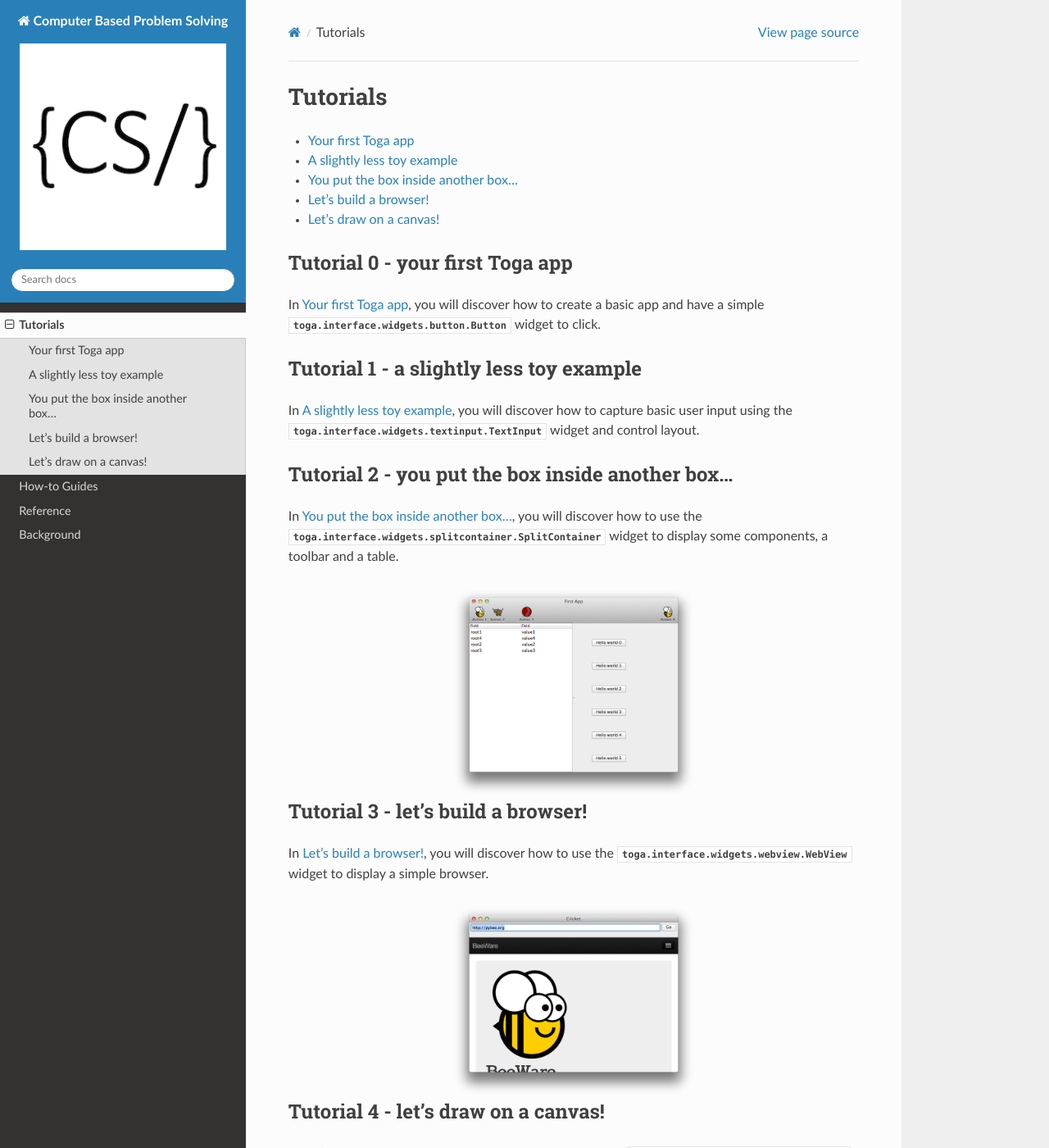
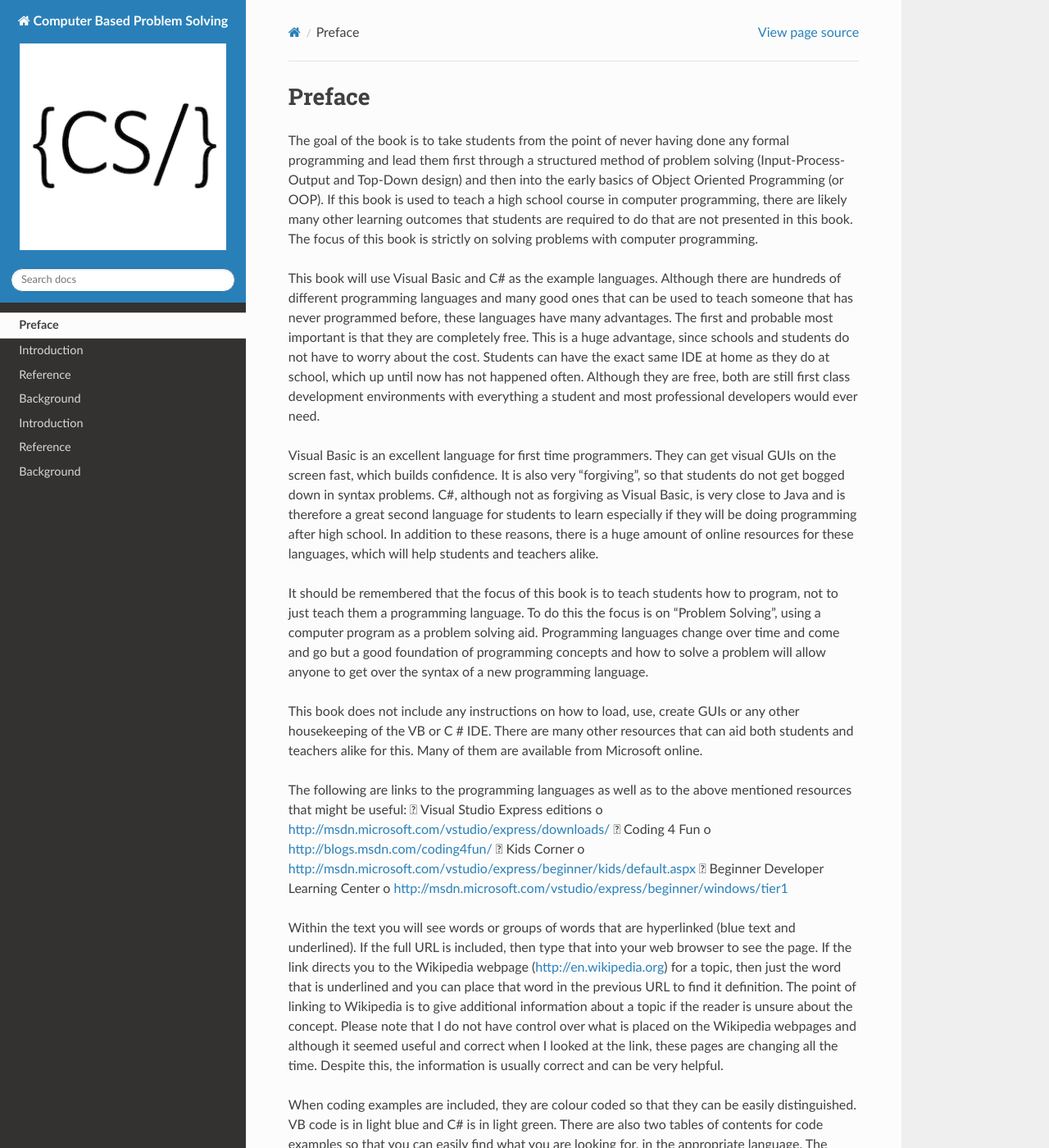
Before and after one commit to Mr-Coxall/Computer-Based-Problem-Solving, a Sphinx documentation site: the page built from docs/preface/index.rst, in a window 1280 px wide and 1400 px high. Shown: the whole window at 82% size. Built offline with Sphinx 7.4.7 and the Read the Docs theme 2.0.0, drawn with Linux system fonts in a browser that asks for light colours; pages that are not in the unit, such as notebooks, are missing from menus; some of the changed text lies outside the part shown.

Commit message:
converting chapters

```diff
--- a/docs/preface/index.rst
+++ b/docs/preface/index.rst
@@ -1,57 +1,31 @@
-.. _tutorial:
+.. _preface:
 
-=========
-Tutorials
-=========
+=======
+Preface
+=======
 
-.. toctree::
-   :maxdepth: 1
-   :titlesonly:
+The goal of the book is to take students from the point of never having done any formal programming and lead them first through a structured method of problem solving (Input-Process-Output and Top-Down design) and then into the early basics of Object Oriented Programming (or OOP). If this book is used to teach a high school course in computer programming, there are likely many other learning outcomes that students are required to do that are not presented in this book. The focus of this book is strictly on solving problems with computer programming.
 
-   tutorial-0
-   tutorial-1
-   tutorial-2
-   tutorial-3
-   tutorial-4
+This book will use Visual Basic and C# as the example languages. Although there are hundreds of different programming languages and many good ones that can be used to teach someone that has never programmed before, these languages have many advantages. The first and probable most important is that they are completely free. This is a huge advantage, since schools and students do not have to worry about the cost. Students can have the exact same IDE at home as they do at school, which up until now has not happened often. Although they are free, both are still first class development environments with everything a student and most professional developers would ever need.
 
+Visual Basic is an excellent language for first time programmers. They can get visual GUIs on the screen fast, which builds confidence. It is also very “forgiving”, so that students do not get bogged down in syntax problems. C#, although not as forgiving as Visual Basic, is very close to Java and is therefore a great second language for students to learn especially if they will be doing programming after high school. In addition to these reasons, there is a huge amount of online resources for these languages, which will help students and teachers alike.
 
-Tutorial 0 - your first Toga app
-================================
+It should be remembered that the focus of this book is to teach students how to program, not to just teach them a programming language. To do this the focus is on “Problem Solving”, using a computer program as a problem solving aid. Programming languages change over time and come and go but a good foundation of programming concepts and how to solve a problem will allow anyone to get over the syntax of a new programming language.
 
-In :doc:`tutorial-0`, you will discover how to create a basic app and have a simple :mod:`toga.interface.widgets.button.Button` widget to click.
+This book does not include any instructions on how to load, use, create GUIs or any other housekeeping of the VB or C # IDE. There are many other resources that can aid both students and teachers alike for this. Many of them are available from Microsoft online.
 
-Tutorial 1 - a slightly less toy example
-========================================
+The following are links to the programming languages as well as to the above mentioned resources that might be useful:
+ Visual Studio Express editions
+o http://msdn.microsoft.com/vstudio/express/downloads/
+ Coding 4 Fun
+o http://blogs.msdn.com/coding4fun/
+ Kids Corner
+o http://msdn.microsoft.com/vstudio/express/beginner/kids/default.aspx
+ Beginner Developer Learning Center
+o http://msdn.microsoft.com/vstudio/express/beginner/windows/tier1
 
-In :doc:`tutorial-1`, you will discover how to capture basic user input using the :mod:`toga.interface.widgets.textinput.TextInput` widget
-and control layout.
+Within the text you will see words or groups of words that are hyperlinked (blue text and underlined). If the full URL is included, then type that into your web browser to see the page. If the link directs you to the Wikipedia webpage (http://en.wikipedia.org) for a topic, then just the word that is underlined and you can place that word in the previous URL to find it definition. The point of linking to Wikipedia is to give additional information about a topic if the reader is unsure about the concept. Please note that I do not have control over what is placed on the Wikipedia webpages and although it seemed useful and correct when I looked at the link, these pages are changing all the time. Despite this, the information is usually correct and can be very helpful.
 
-Tutorial 2 - you put the box inside another box...
-==================================================
+When coding examples are included, they are colour coded so that they can be easily distinguished. VB code is in light blue and C# is in light green. There are also two tables of contents for code examples so that you can easily find what you are looking for, in the appropriate language. The coding examples are usually just snippets and do not include the complete source code you would need to recreate the program. Also as mentioned above, there is none or very little reference to the underlying GUI that exists in the program.
 
-In :doc:`tutorial-2`, you will discover how to use the :mod:`toga.interface.widgets.splitcontainer.SplitContainer` widget to display
-some components, a toolbar and a table.
-
-.. figure:: screenshots/tutorial-2.png
-    :align: center
-    :width: 300
-
-Tutorial 3 - let's build a browser!
-===================================
-
-In :doc:`tutorial-3`, you will discover how to use the :mod:`toga.interface.widgets.webview.WebView` widget to display
-a simple browser.
-
-.. figure:: screenshots/tutorial-3.png
-    :align: center
-    :width: 300
-
-Tutorial 4 - let's draw on a canvas!
-====================================
-
-In :doc:`tutorial-4`, you will discover how to use the :mod:`toga.interface.widgets.canvas.Canvas` widget to draw
-lines and shapes on a canvas.
-
-.. figure:: screenshots/tutorial-4.png
-    :align: center
-    :width: 300
+Key words and concepts that are being described are placed on the left-hand side of the page in the margin in blue. These are the words that you will see in the index and there so that they are easily referenced when looking up some topic.
```
Also changed, not shown: docs/index.rst (+8 -0 lines), docs/introduction/index.rst (+6 -4 lines).
